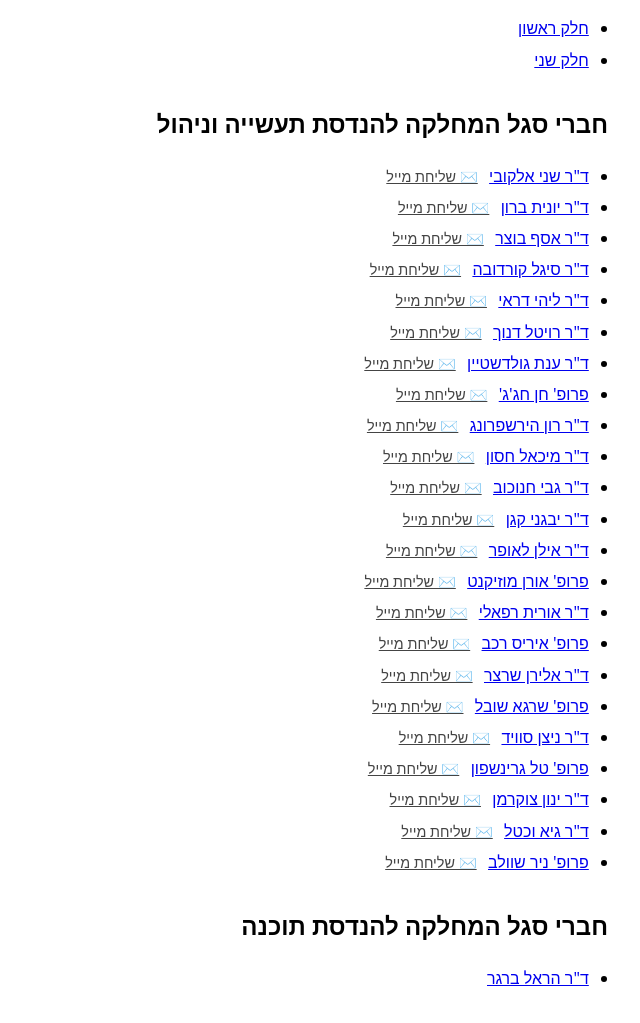
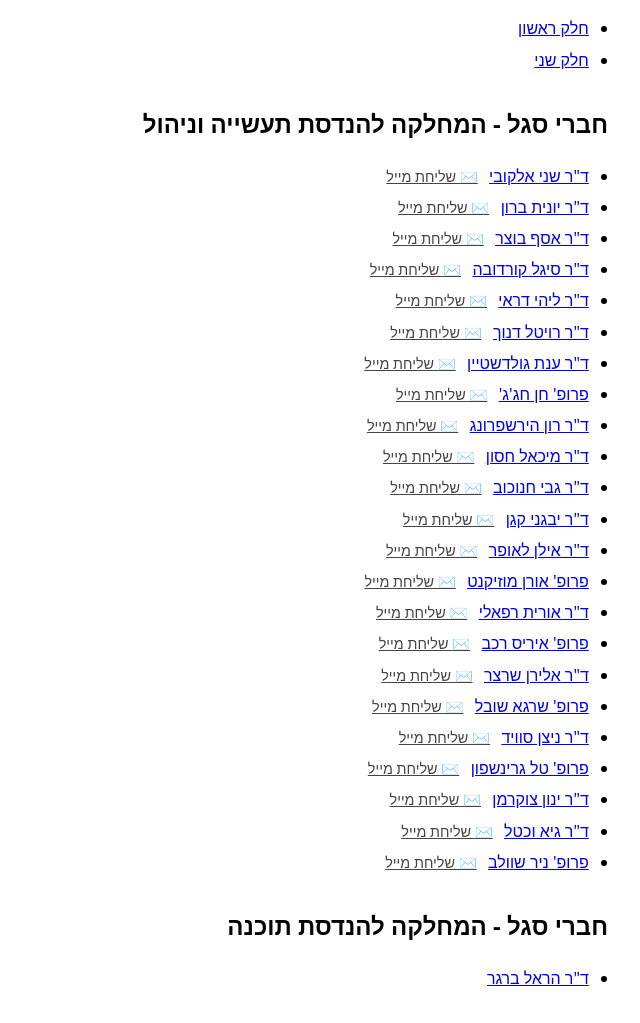
Before and after one commit to nlihin/iem-dept, a plain HTML site: page docs/index.html in a window 1280 px wide. Shown: the part 157-1180 px from the top of the page, without its empty margins (640-1280 px from the left). Drawn offline with Linux system fonts and the light colour scheme.

Commit message:
Update index.html

```diff
--- a/docs/index.html
+++ b/docs/index.html
@@ -24,7 +24,7 @@
   <li><a href="https://youtu.be/BXEHaWv8f90" target="_blank">חלק שני</a></li>
 </ul>
 
-<h2>חברי סגל המחלקה להנדסת תעשייה וניהול</h2>
+<h2>חברי סגל - המחלקה להנדסת תעשייה וניהול</h2>
 <ul>
   <li><a href="Shani%20Alkoby.pdf" target="_blank">ד"ר שני אלקובי</a>
       <a class="email" href="mailto:shani.alkoby@gmail.com">✉️ שליחת מייל</a></li>
@@ -74,7 +74,7 @@
       <a class="email" href="mailto:nirsh@ariel.ac.il">✉️ שליחת מייל</a></li>
 </ul>
 
-<h2>חברי סגל המחלקה להנדסת תוכנה</h2>
+<h2>חברי סגל - המחלקה להנדסת תוכנה</h2>
 <ul>
   <li><a href="Harel%20Berger.pdf" target="_blank">ד"ר הראל ברגר</a></li>
 </ul>
```
